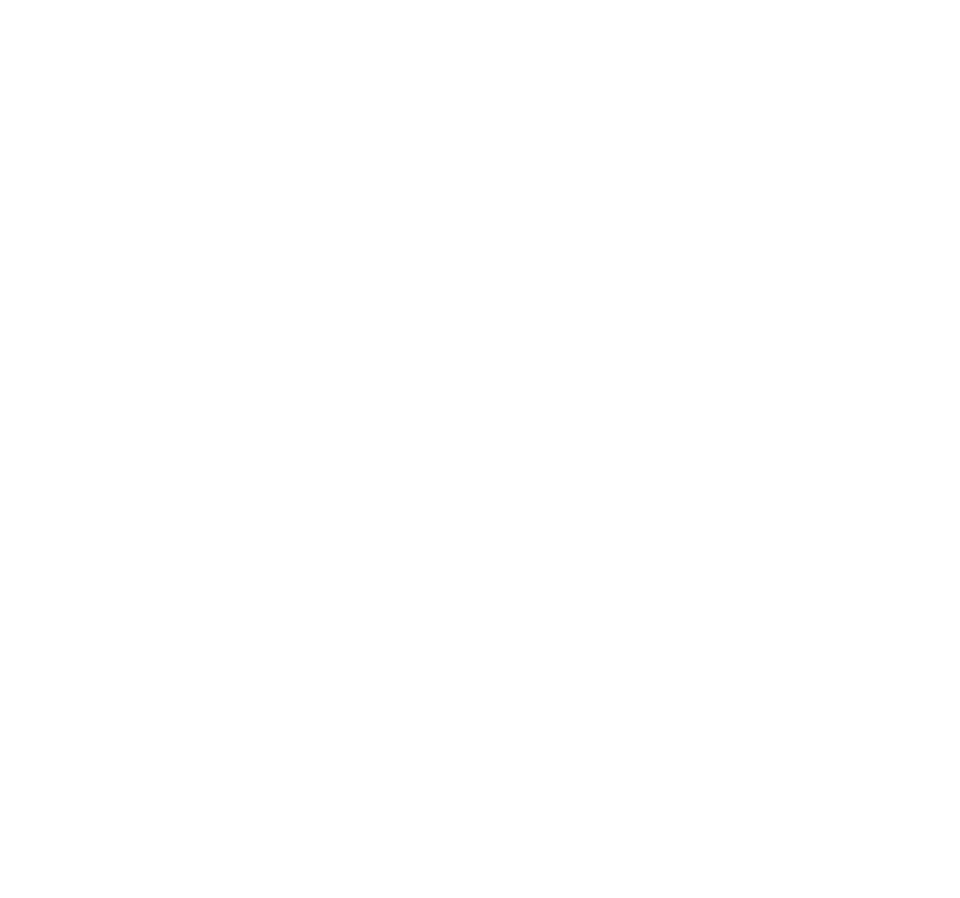
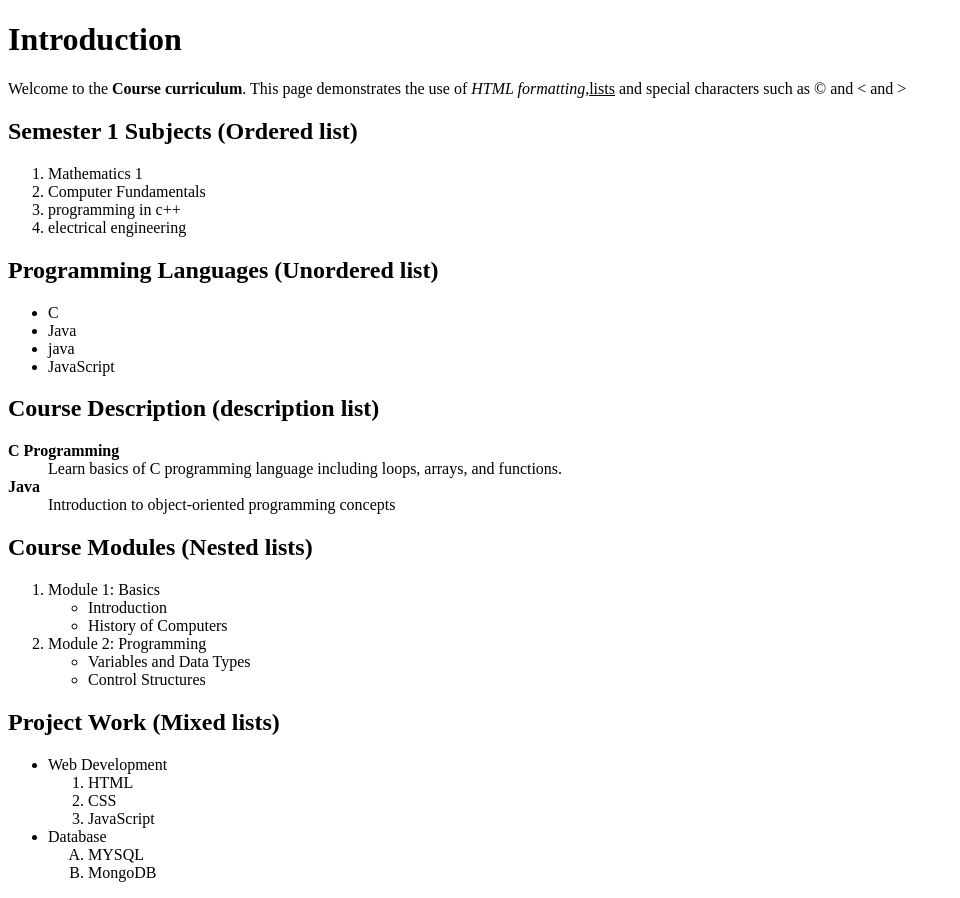
Before and after one commit to aniketguptarkg/AIML-1_LAB_MANUAL_EXPERIMENTS, a plain HTML site: page index.html in a window 1280 px wide. Shown: the whole page, without its empty margins (0-960 px from the left). Before the commit the page ends 800 px from the top, so only its background shows below. Drawn offline with Linux system fonts and the light colour scheme.

Commit message:
EXPERIMENT-1

```diff
--- a/index.html
+++ b/index.html
@@ -3,9 +3,58 @@
 <head>
     <meta charset="UTF-8">
     <meta name="viewport" content="width=device-width, initial-scale=1.0">
-    <title>Document</title>
+    <title>Experiment 1</title>
 </head>
 <body>
-
+    <h1>Introduction</h1>
+    <p>Welcome to the <b>Course curriculum</b>. This page demonstrates the use of <i>HTML formatting</i>,<u>lists</u> and special characters such as &copy; and &lt; and &gt;</p>
+    <h2>Semester 1 Subjects (Ordered list)</h2>
+    <ol>
+        <li>Mathematics 1</li>
+        <li>Computer Fundamentals</li>
+        <li>programming in c++</li>
+        <li>electrical engineering</li>
+    </ol>
+    <h2>Programming Languages (Unordered list)</h2>
+    <ul>
+        <li>C</li>
+        <li>Java</li>
+        <li>java</li>
+        <li>JavaScript</li>
+    </ul>
+    <h2>Course Description (description list)</h2>
+    <dl>
+        <dt><b>C Programming</b></dt>
+        <dd>Learn basics of C programming language including loops, arrays, and functions.</dd>
+        <dt><b>Java</b></dt>
+        <dd>Introduction to object-oriented programming concepts</dd>
+    </dl>
+    <h2>Course Modules (Nested lists)</h2>
+    <ol>
+        <li>Module 1: Basics</li>
+        <ul>
+            <li>Introduction</li>
+            <li>History of Computers</li>
+        </ul>
+        <li>Module 2: Programming</li>
+        <ul>
+            <li>Variables and Data Types</li>
+            <li>Control Structures</li>
+        </ul>
+    </ol>
+    <h2>Project Work (Mixed lists)</h2>
+    <ul>
+        <li>Web Development</li>
+        <ol type="1">
+            <li>HTML</li>
+            <li>CSS</li>
+            <li>JavaScript</li>
+        </ol>
+        <li>Database</li>
+        <ol type="A">
+            <li>MYSQL</li>
+            <li>MongoDB</li>
+        </ol>
+    </ul>
 </body>
 </html>
```
